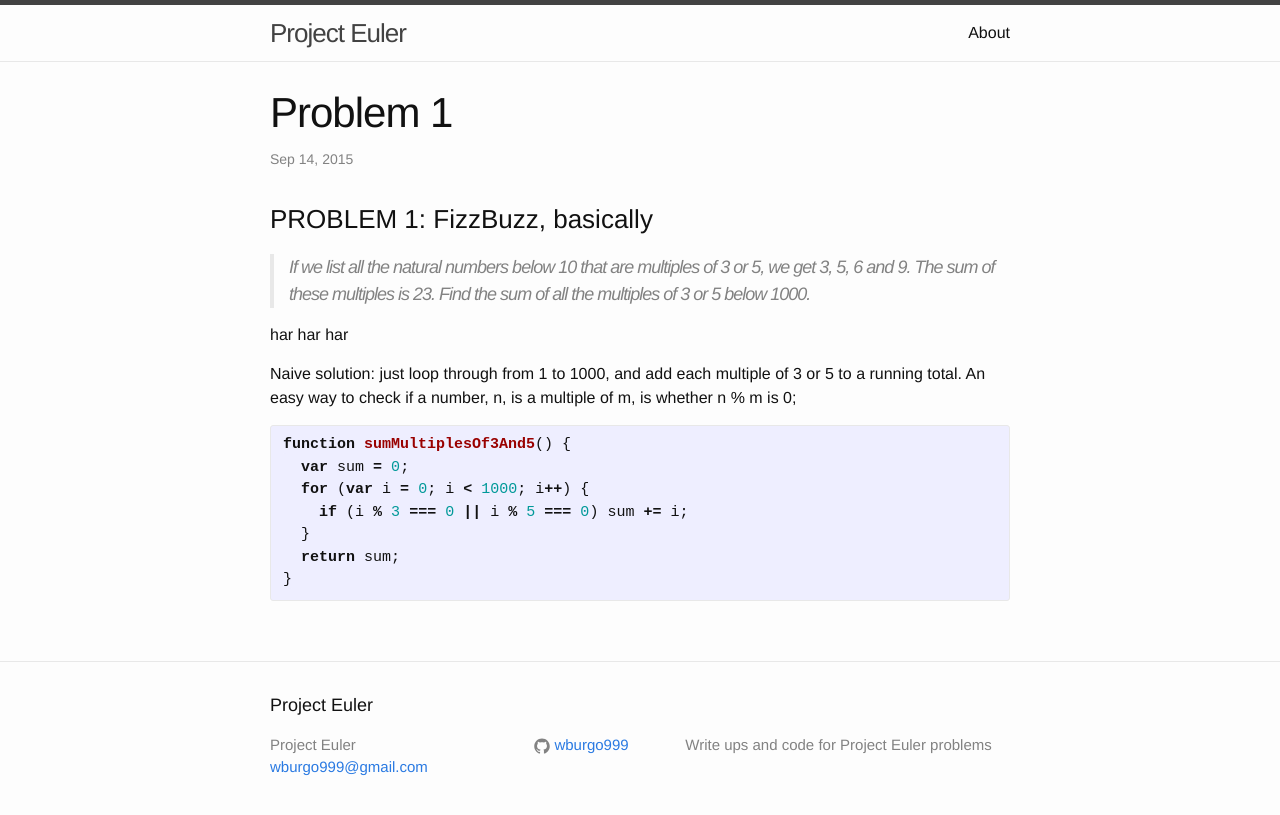
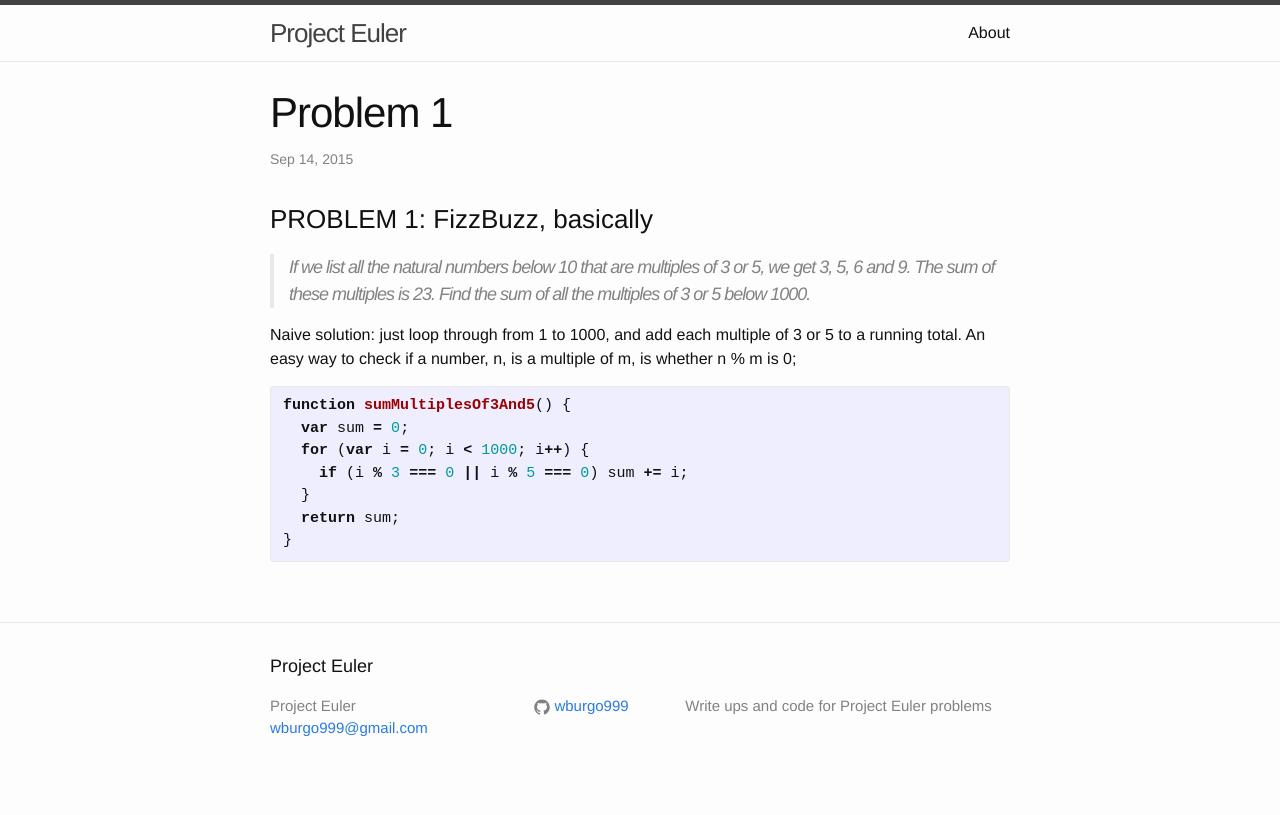
Before and after one commit to wburgo999/Project_Euler, a Jekyll site: the page built from _posts/2015-09-14-problem-1.markdown, in a window 1280 px wide. Shown: the top 815 px of the page. Built offline with Jekyll 4.4.1, drawn with Linux system fonts in a browser that asks for light colours.

```diff
--- a/_posts/2015-09-14-problem-1.markdown
+++ b/_posts/2015-09-14-problem-1.markdown
@@ -14,9 +14,6 @@
 > Find the sum of all the multiples of 3 or 5 below 1000.
 
 
-har har har
-<!--more-->
-
 Naive solution: just loop through from 1 to 1000, and add each multiple of 3 or 5 to a running total. An easy way to check if a number, n, is a multiple of m,
 is whether n % m is 0;
 
```
